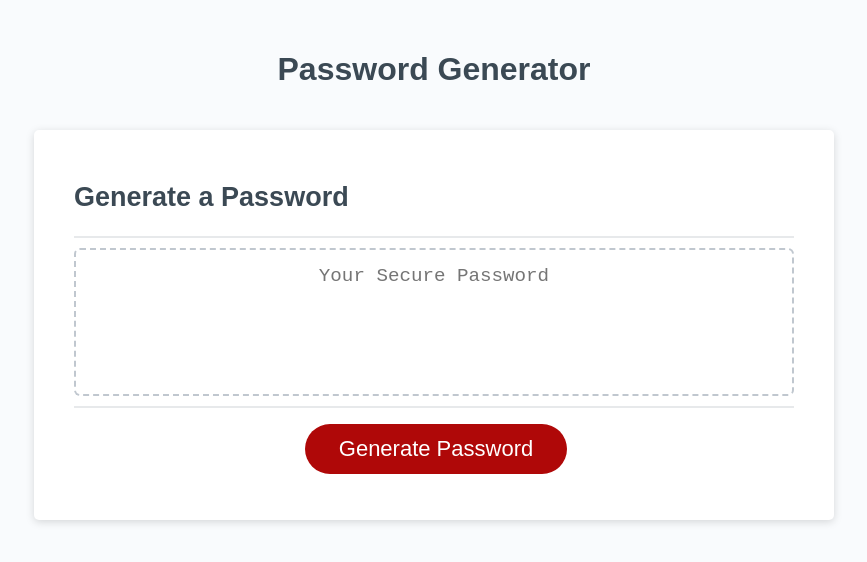
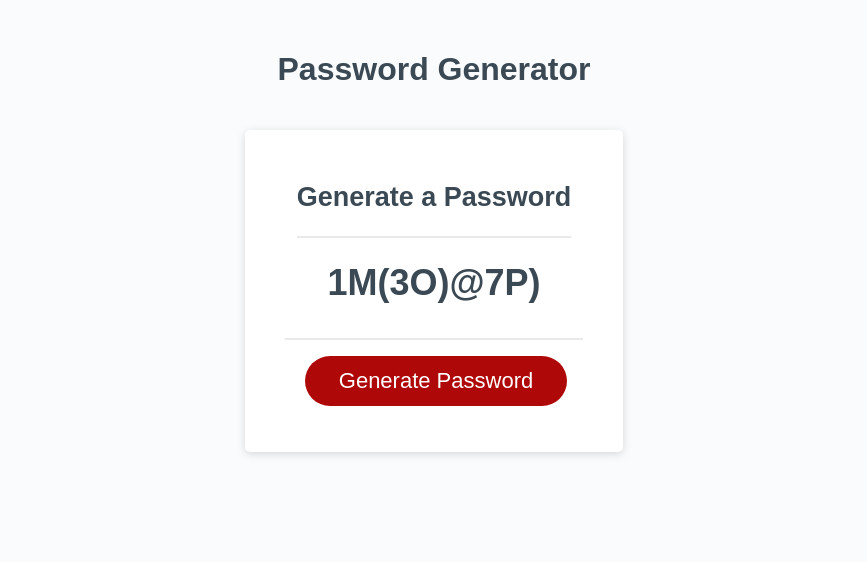
Before and after one commit to PieFon/Password, a plain HTML site: page index.html in a window 1280 px wide. Both pictures are taken after a click on the button "Generate Password". Shown: the whole page, without its empty margins (206-1073 px from the left). Drawn offline with Linux system fonts and the light colour scheme.

Commit message:
updated index, script, styles

```diff
--- a/index.html
+++ b/index.html
@@ -1,4 +1,4 @@
-<!DOCTYPE html>
+ <!DOCTYPE html>
 <html lang="en">
   <head>
     <meta charset="UTF-8" />
@@ -16,16 +16,16 @@
         <div class="card-header">
           <h2>Generate a Password</h2>
         </div>
-        <div class="card-body">
+        <div id="pass" class="card-body">
           <textarea
             readonly
-            id="password"
+            id="pass"
             placeholder="Your Secure Password"
             aria-label="Generated Password"
           ></textarea>
         </div>
         <div class="card-footer">
-          <button id="generate" class="btn">Generate Password</button>
+          <button onclick="generate()" id="generate" class="btn">Generate Password</button>
         </div>
       </div>
     </div>
--- a/script.js
+++ b/script.js
@@ -1,14 +1,27 @@
 // Assignment Code
 var generateBtn = document.querySelector("#generate");
+var x = "0123456789!@#$%^&*()_+ABCDEFGHIJKLMNOPQRSTUVWXYZ"
+
+
+function generate() {
+  var password = '';
+  for (let index = 1; index <= 10; index++) {
+    var c = Math.floor(Math.random() * x.length) + 0;
+    password += x.charAt(c);
+
+  }
+  console.log(password);
+  document.getElementById('pass').innerHTML=`<h1>${password}</h1>`
+}
 
 // Write password to the #password input
-function writePassword() {
-  var password = generatePassword();
-  var passwordText = document.querySelector("#password");
+// function writePassword() {
+//   var password = generatePassword();
+//   var passwordText = document.querySelector("#password");
 
-  passwordText.value = password;
+//   passwordText.value = password;
 
-}
+// }
 
 // Add event listener to generate button
-generateBtn.addEventListener("click", writePassword);
+//generateBtn.addEventListener("click", writePassword);
--- a/style.css
+++ b/style.css
@@ -15,6 +15,10 @@ body,
 body {
   font-family: sans-serif;
   background-color: #f9fbfd;
+  display: flex;
+  justify-content: center;
+  align-items: center;
+
 }
 
 .wrapper {
@@ -40,6 +44,20 @@ header {
   margin: 0 auto;
   max-width: 800px;
   padding: 30px 40px;
+  display: flex;
+  justify-content: center;
+  align-items: center;
+  flex-direction: column;
+}
+
+.form {
+  display: grid;
+  grid-template-columns: auto auto;
+  row-gap: 1rem;
+  column-gap: 2rem;
+  justify-content: center;
+  align-items: center;
+
 }
 
 .card-header::after {
@@ -52,6 +70,7 @@ header {
 
 .card-body {
   min-height: 100px;
+
 }
 
 .card-footer {
@@ -72,6 +91,7 @@ header {
   clear: both;
 }
 
+
 .btn {
   border: none;
   background-color: hsl(360, 91%, 36%);
@@ -88,7 +108,9 @@ header {
   cursor: pointer;
 }
 
-button[disabled] {
+
+
+button[:enabled] {
   cursor: default;
   background: #c0c7cf;
 }
```
